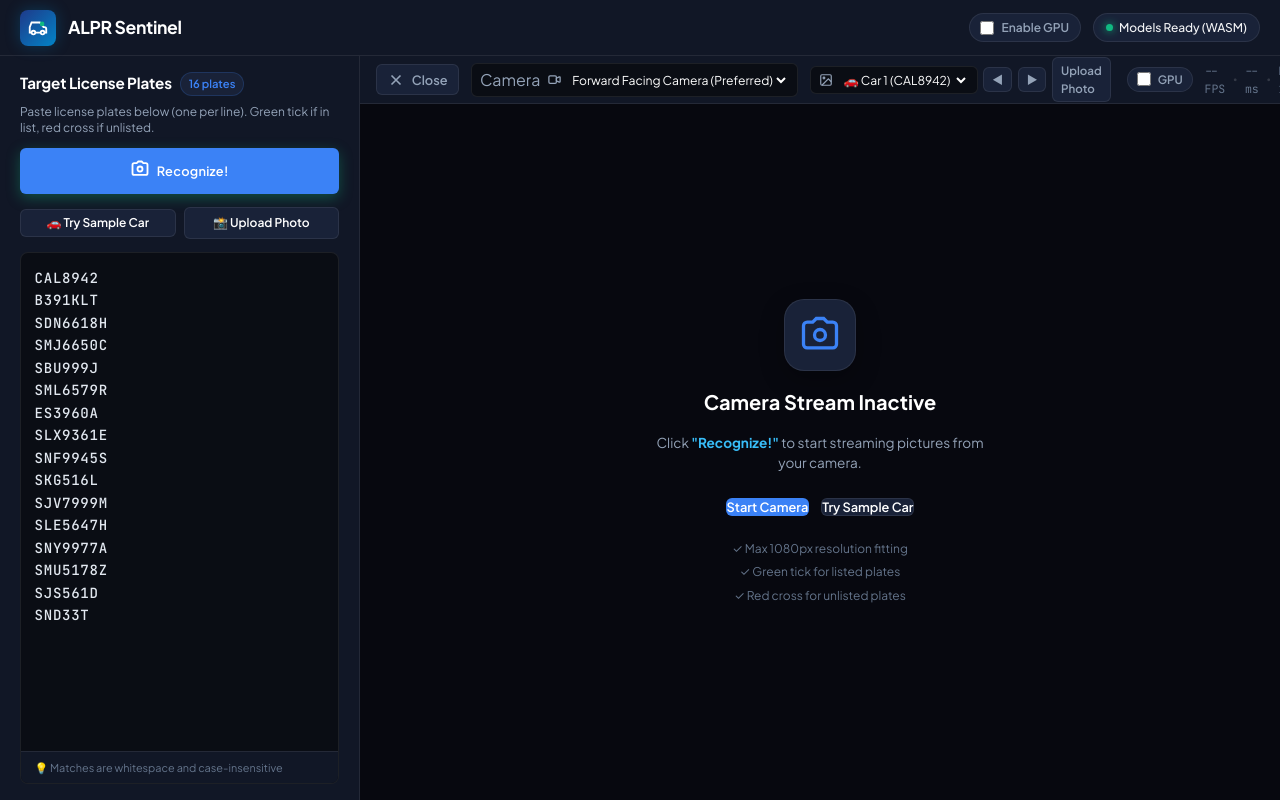
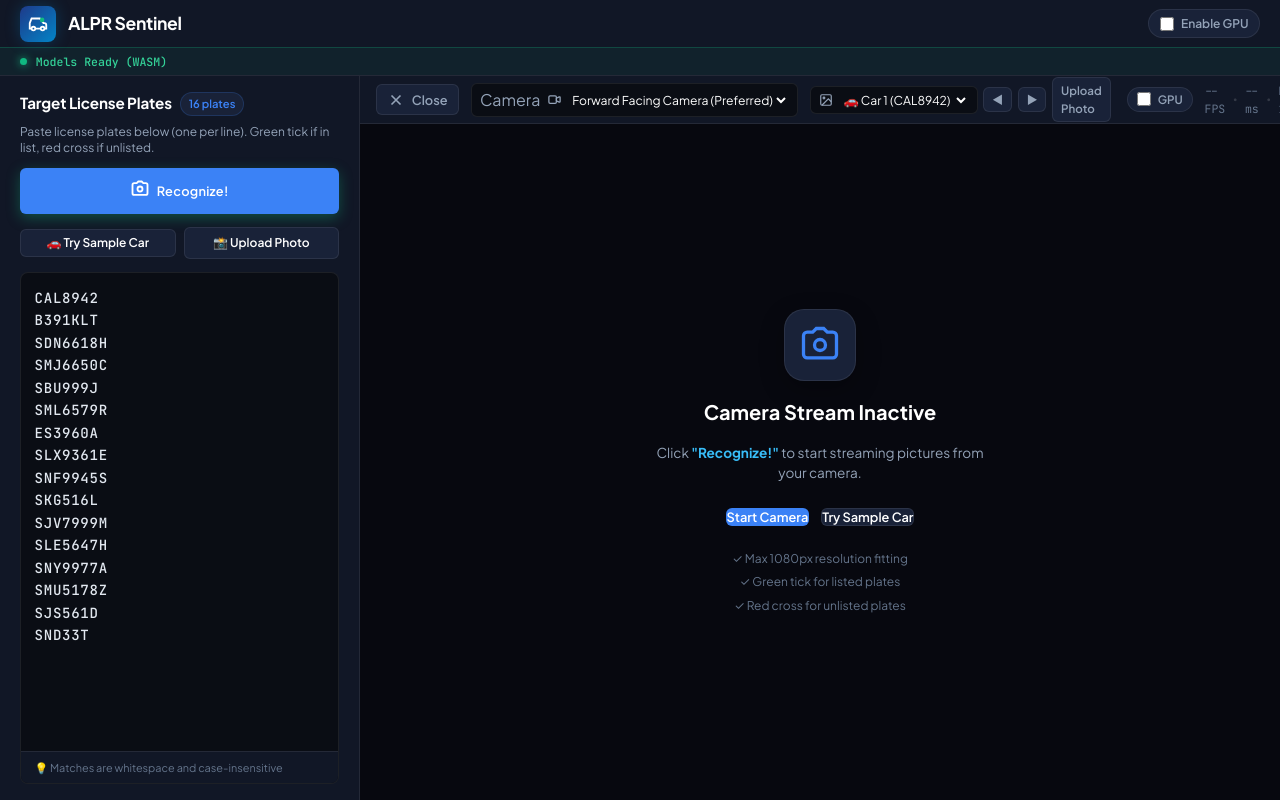
Before and after one commit to dssq-multh/lprapp, a website built with Vite: page index.html in a window 1280 px wide. Built offline with nearby package versions, Linux system fonts and the light colour scheme; what @paddleocr/paddleocr-js, onnxruntime-web would draw is missing.

Commit message:
feat(ui): convert status pill into a fullwidth status bar directly below title

```diff
--- a/index.html
+++ b/index.html
@@ -14,6 +14,7 @@
     <div id="app">
       <!-- Top Navigation Header -->
       <header class="app-header">
+        <div class="header-top">
           <div class="brand">
             <div class="logo-icon">
               <svg width="22" height="22" viewBox="0 0 24 24" fill="none" stroke="currentColor" stroke-width="2">
@@ -33,10 +34,12 @@
               <input type="checkbox" id="gpuToggle" />
               <span class="gpu-label-text">Enable GPU</span>
             </label>
+          </div>
+        </div>
+
         <div id="engineStatusBadge" class="status-badge loading">
           <span class="status-dot"></span>
           <span id="engineStatusText">Initializing Wasm engine...</span>
-          </div>
         </div>
       </header>
 
--- a/src/style.css
+++ b/src/style.css
@@ -25,7 +25,7 @@
   --font-sans: 'Plus Jakarta Sans', system-ui, -apple-system, sans-serif;
   --font-mono: 'JetBrains Mono', monospace;
 
-  --header-height: 56px;
+  --header-height: 76px;
 }
 
 * {
@@ -57,11 +57,20 @@ body {
   background: var(--bg-secondary);
   border-bottom: 1px solid var(--border-color);
   display: flex;
+  flex-direction: column;
+  justify-content: space-between;
+  padding: 0;
+  z-index: 20;
+  backdrop-filter: blur(12px);
+}
+
+.header-top {
+  height: 48px;
+  display: flex;
   align-items: center;
   justify-content: space-between;
   padding: 0 1.25rem;
-  z-index: 20;
-  backdrop-filter: blur(12px);
+  width: 100%;
 }
 
 .brand {
@@ -142,15 +151,42 @@ body {
 }
 
 .status-badge {
-  display: inline-flex;
+  width: 100%;
+  height: 28px;
+  display: flex;
   align-items: center;
-  gap: 0.4rem;
-  padding: 0.3rem 0.75rem;
-  border-radius: 20px;
-  font-size: 0.75rem;
+  gap: 0.55rem;
+  padding: 0 1.25rem;
+  border-radius: 0;
+  font-size: 0.72rem;
   font-weight: 500;
-  background: var(--bg-tertiary);
-  border: 1px solid var(--border-color);
+  font-family: var(--font-mono);
+  background: rgba(15, 23, 42, 0.7);
+  border-top: 1px solid var(--border-color);
+  border-bottom: none;
+  border-left: none;
+  border-right: none;
+  color: var(--text-muted);
+  box-sizing: border-box;
+  transition: all 0.25s ease;
+}
+
+.status-badge.loading {
+  background: rgba(245, 158, 11, 0.08);
+  border-top-color: rgba(245, 158, 11, 0.25);
+  color: #fbbf24;
+}
+
+.status-badge.ready {
+  background: rgba(16, 185, 129, 0.07);
+  border-top-color: rgba(16, 185, 129, 0.25);
+  color: #34d399;
+}
+
+.status-badge.active {
+  background: rgba(6, 182, 212, 0.08);
+  border-top-color: rgba(6, 182, 212, 0.25);
+  color: #67e8f9;
 }
 
 .status-dot {
@@ -737,6 +773,14 @@ body.static-active-mode .camera-select-wrap {
     overflow: hidden;
   }
 
+  .header-top {
+    padding: 0 1rem;
+  }
+
+  .status-badge {
+    padding: 0 1rem;
+  }
+
   .main-container {
     flex-direction: column;
     height: calc(100vh - var(--header-height));
```
Lines whose indentation alone changed are shown as unchanged.
